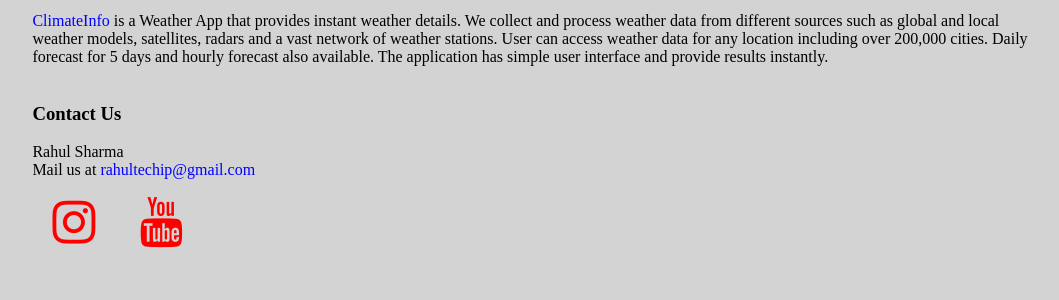
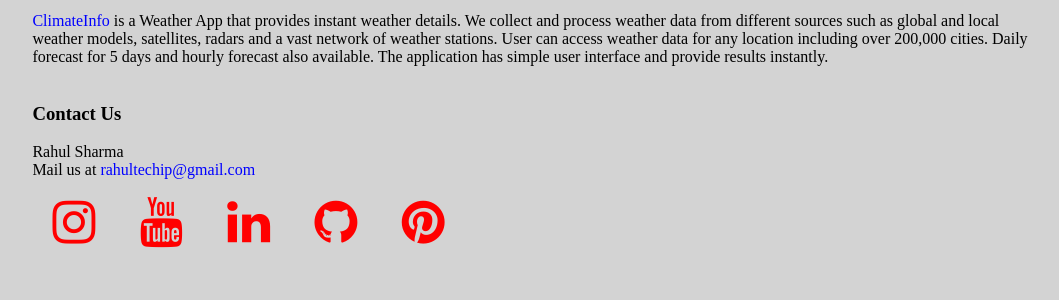
Before and after one commit to raahulshharmaa/climateinfo, a Django app: page /aboutus/ in a window 1280 px wide. Shown: the part 219-519 px from the top of the page, without its empty margins (102-1161 px from the left). Run offline with Django 3.2, Linux system fonts and the light colour scheme.

Commit message:
Update aboutus.html

```diff
--- a/templates/aboutus.html
+++ b/templates/aboutus.html
@@ -11,5 +11,8 @@
     Mail us at <a href="mailto:rahultechip@gmail.com" target="_blank">rahultechip@gmail.com</a><br><br>
     <a href="https://www.instagram.com/thisis.rahulsharma/" target="_blank" style="color: red;margin:2%;"><i class="fa fa-instagram" style="font-size:50px;"></i></a>
     <a href="https://www.youtube.com/channel/UC5DWilADjl48XrJOutuAqqw" target="_blank" style="color: red;margin:2%;"><i class="fa fa-youtube" style="font-size:50px;"></i></a>
+    <a href="https://www.linkedin.com/in/rahul-2/" target="_blank" style="color: red;margin:2%;"><i class="fa fa-linkedin" style="font-size:50px;"></i></a>
+    <a href="https://github.com/mr-rahul-sharma?tab=repositories" target="_blank" style="color: red;margin:2%;"><i class="fa fa-github" style="font-size:50px;"></i></a>
+    <a href="https://in.pinterest.com/thisis_rahulsharma/" target="_blank" style="color: red;margin:2%;"><i class="fa fa-pinterest" style="font-size:50px;"></i></a>
 </div>
 {% endblock %}
```
